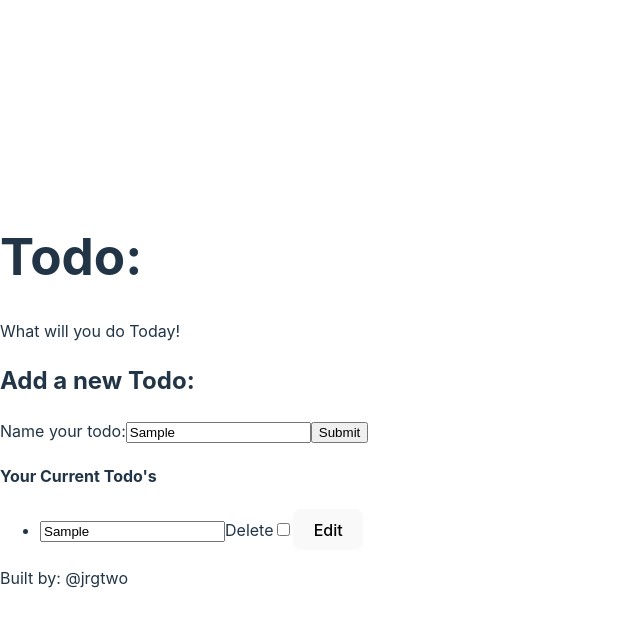
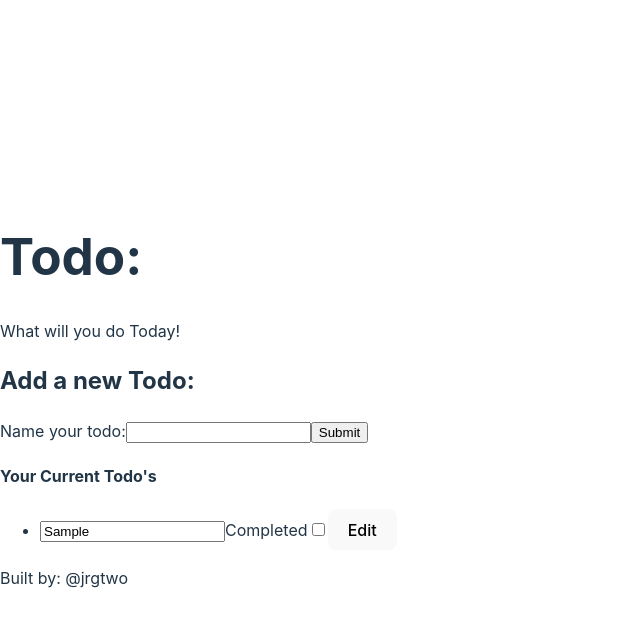
Before and after one commit to jrgtwo/vite-playground, a React (Vite) app: page / in a window 1280 px wide. Both pictures are taken after typing "Sample" into the empty fields and a click on the input 339 px from the left and 460 px from the top of the page. Shown: the top 626 px of the page, without its empty margins (0-640 px from the left). Built offline with nearby package versions, Linux system fonts and the light colour scheme.

Commit message:
fix: small updates to clean up previous work

```diff
--- a/src/components/todo/Todo.tsx
+++ b/src/components/todo/Todo.tsx
@@ -1,4 +1,4 @@
-import { Dispatch } from "react"
+import type { Dispatch } from "react"
 import { Header } from './Header'
 import { Footer } from './Footer'
 import { TodoInput } from './TodoInput'
--- a/src/components/todo/TodoInput.tsx
+++ b/src/components/todo/TodoInput.tsx
@@ -1,12 +1,12 @@
 import { useCallback } from "react"
-import { StateArgs } from "./Todo"
+import type { StateArgs } from "./Todo"
 
 const TodoInputComponent = ({ state, updateState }: StateArgs) => {
 
   const handleSubmit = useCallback((event: React.FormEvent<HTMLFormElement>) => {
     event.preventDefault()
-
-    const title = event.currentTarget.todo.value
+    const todoInput = event.currentTarget.todo
+    const title = todoInput.value
     if (title.length === 0) {
       return
     }
@@ -16,7 +16,7 @@ const TodoInputComponent = ({ state, updateState }: StateArgs) => {
       completed: false
     }]
     updateState?.(arr)
-
+    todoInput.value = ''
   }, [state, updateState]);
 
   return (
--- a/src/components/todo/TodoItem.tsx
+++ b/src/components/todo/TodoItem.tsx
@@ -5,8 +5,8 @@ const TodoItemComponent = ({ title, completed }: _TodoItem) => {
     <>
       <li>
         <input type="text" value={title} />
-        <label htmlFor="deleteTodo">Delete</label>
-        <input name="deleteTodo" type="checkbox" checked={completed} />
+        <label htmlFor="completedTodo">Completed</label>
+        <input name="completedTodo" type="checkbox" checked={completed} />
         <button>Edit</button>
       </li>
     </>
```
